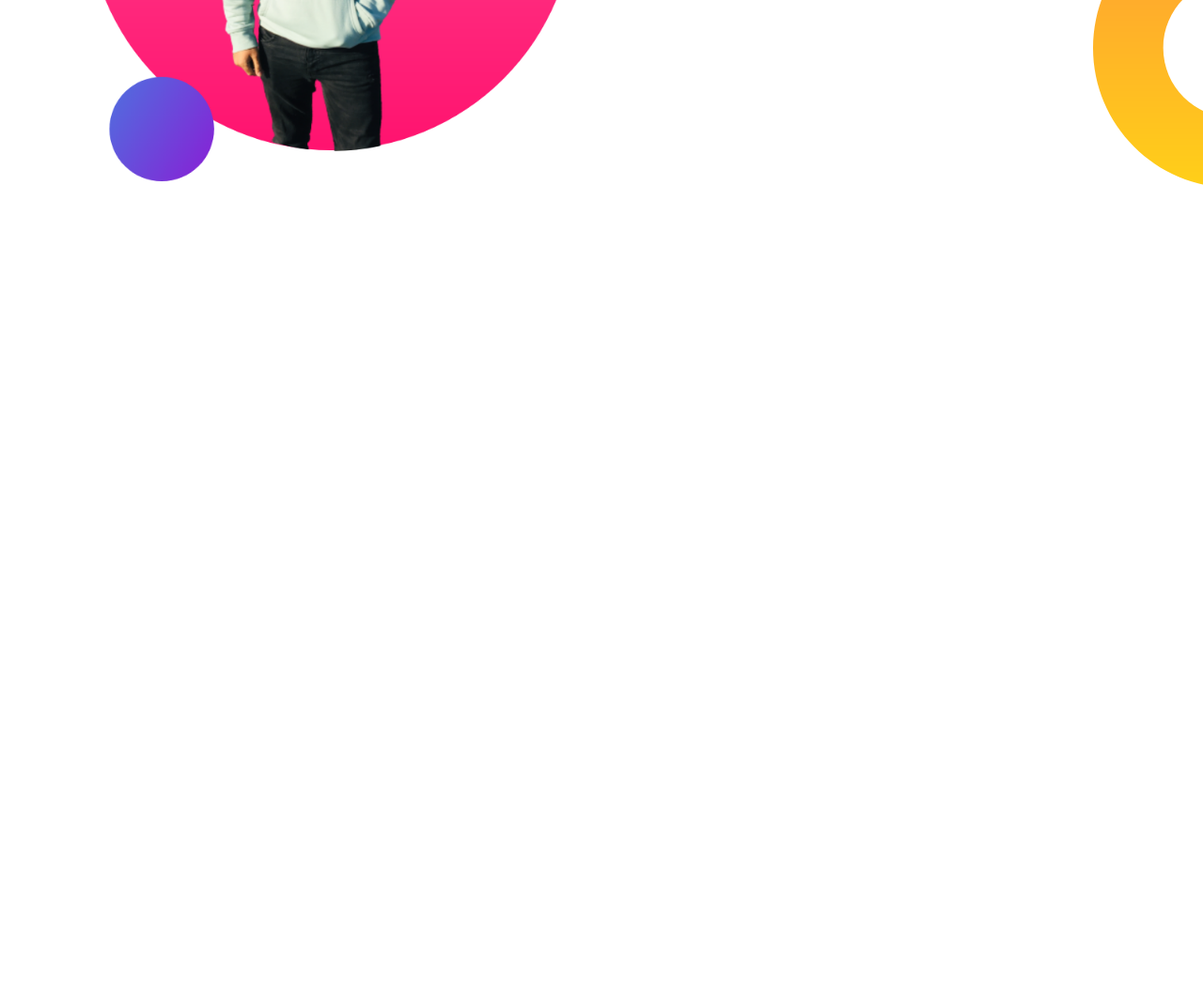
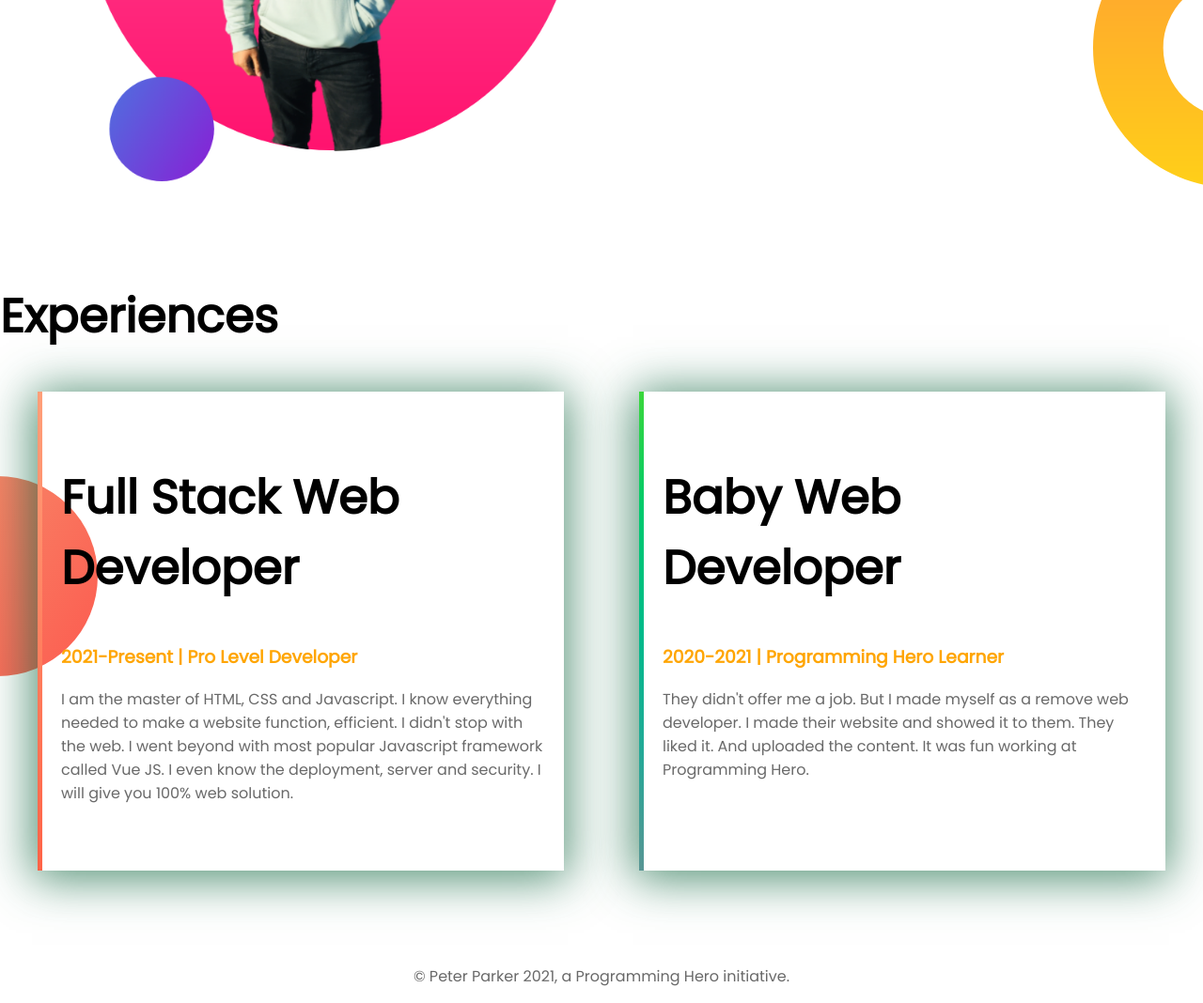
Before and after one commit to BabluMia/Devoloper-portfolio, a plain HTML site: page index.html in a window 1280 px wide. Shown: the part 1039-2107 px from the top of the page at 94% size. Before the commit the page ends 1339 px from the top, so only its background shows below. Drawn offline with Linux system fonts and the light colour scheme.

Commit message:
fainal push

```diff
--- a/css/style.css
+++ b/css/style.css
@@ -5,6 +5,12 @@ body{
 }
 h1{
     font-size: 50px;
+}
+h2{
+    font-size: 40px;
+}
+p{
+    color: dimgray;
 }
 .color-org{
     color: orange;
@@ -39,3 +45,29 @@ h1{
     background-repeat: no-repeat;
     background-position:right bottom;
 }
+.e-area{
+    background-image: url(../images/exp-bg.png);
+    background-repeat: no-repeat;
+    background-position:left center;
+}
+.s-card{
+    padding: 35px 20px;
+    box-shadow: -1px 4px 47px 5px rgba(31,112,75,0.77);
+    -webkit-box-shadow: -1px 4px 47px 5px rgba(31,112,75,0.77);
+    -moz-box-shadow: -1px 4px 47px 5px rgba(31,112,75,0.77);
+    margin: 0px 40px;
+}
+.border1{
+    border-left: 5px solid;
+    border-image: linear-gradient(180deg, lightsalmon, tomato);
+    border-image-slice: 1;
+}
+.border2{
+    border-left: 5px solid;
+    border-image: linear-gradient(to bottom, #3bd73b, #00ca6d, #00ba8a, #23a997, #599594);;
+    border-image-slice: 1;
+}
+
+footer{
+    text-align: center;
+}
--- a/index.html
+++ b/index.html
@@ -37,6 +37,25 @@
        </div>
     </setion>
 
+    <section class="e-area">
+        <h1>Experiences</h1>
+        <div class="flex">
+            <div class="half-width s-card border1">
+                <h1>Full Stack Web Developer</h1>
+                <h3 class="color-org">2021-Present | Pro Level Developer</h3>
+                <p>I am the master of HTML, CSS and Javascript. I know everything needed to make a website function, efficient. I didn't stop with the web. I went beyond with most popular Javascript framework called Vue JS. I even know the deployment, server and security. I will give you 100% web solution.</p>
+            </div>
+            <div class="half-width s-card border2">
+                <h1>Baby Web Developer</h1>
+                <h3 class="color-org">2020-2021 | Programming Hero Learner</h3>
+                <p>They didn't offer me a job. But I made myself as a remove web developer. I made their website and showed it to them. They liked it. And uploaded the content. It was fun working at Programming Hero.</p>
+            </div>
+        </div>
+    </section>
+    <footer>
+        <p>&copy; Peter Parker 2021, a Programming Hero initiative.</p>
+    </footer>
+
 </body>
 
 </html>
```
Also changed, not shown: images/jhankar.png (deleted), images/jhankar2.png (deleted), images/my-bg.png (deleted), images/my-bg2.png (deleted).
